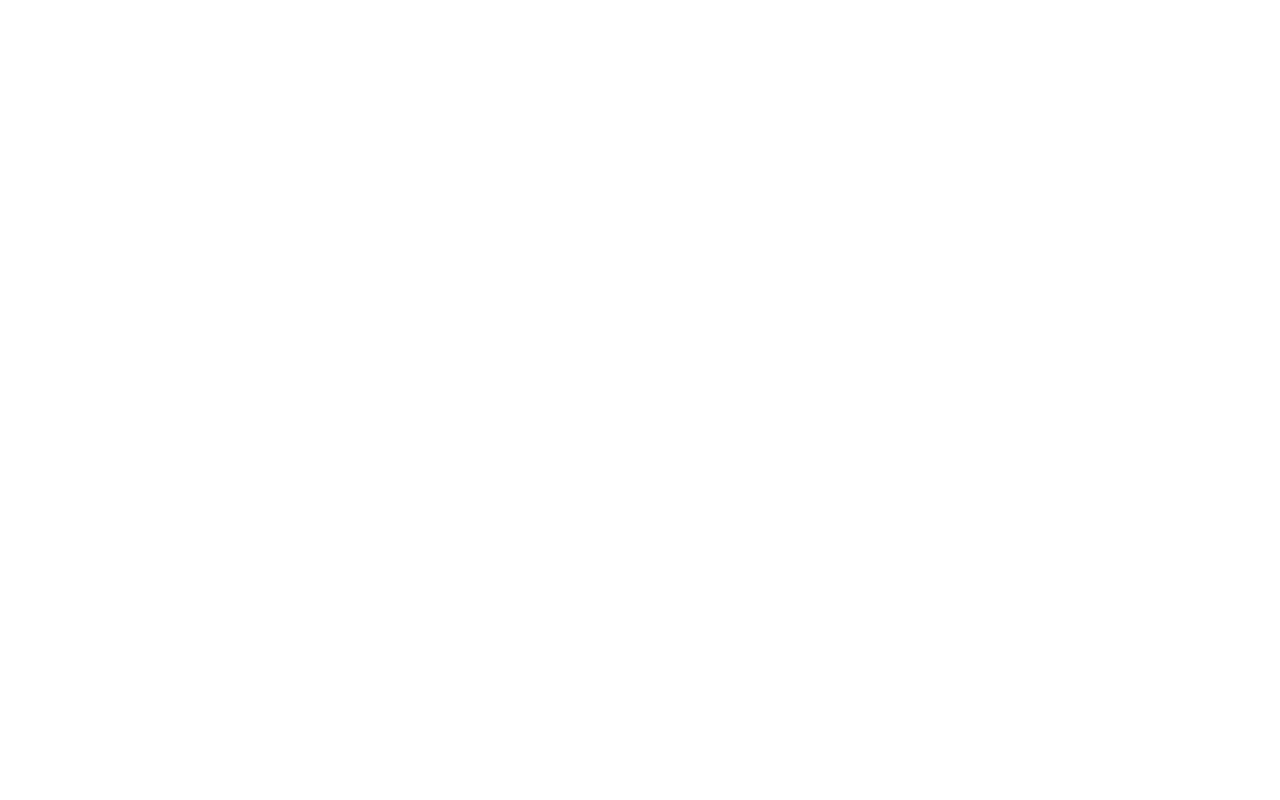
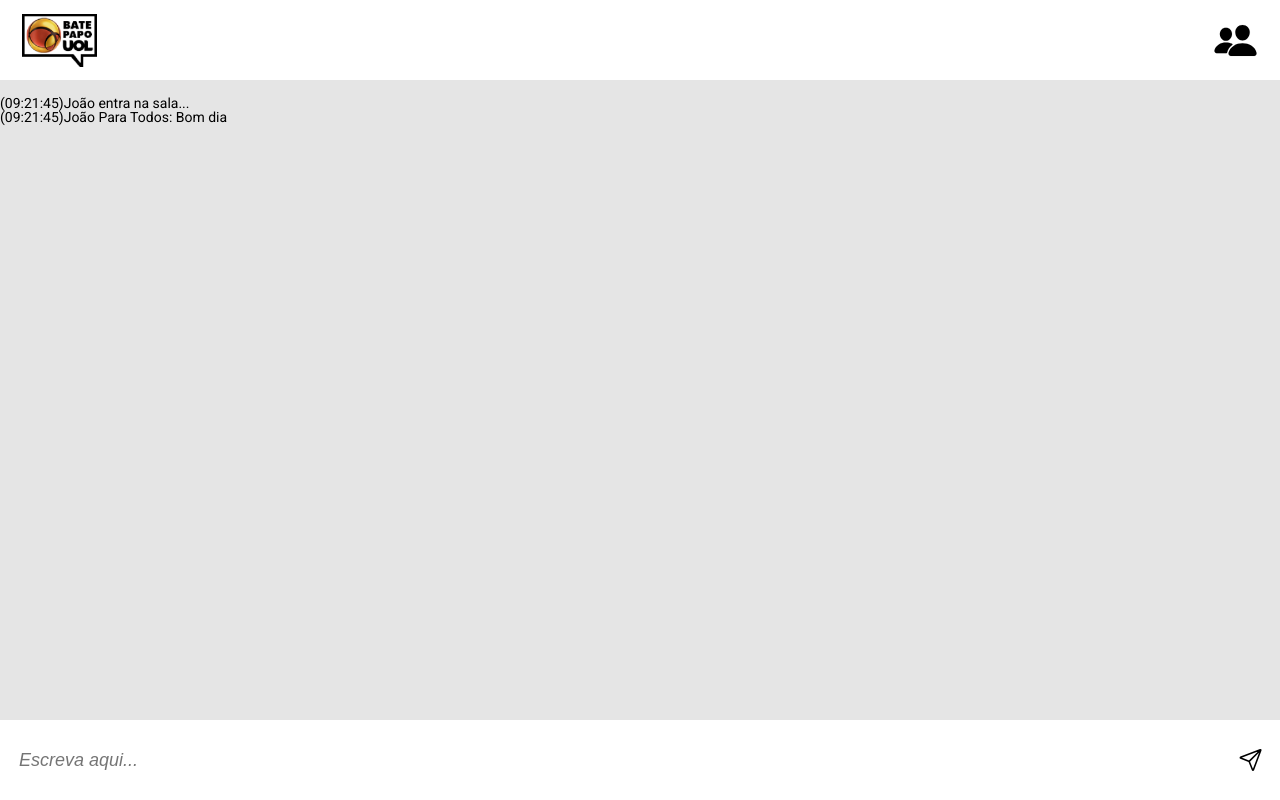
Before and after one commit to Paulo-Piotto/Chat-UOL, a plain HTML site: page index.html in a window 1280 px wide. Drawn offline with nearby package versions, Linux system fonts and the light colour scheme.

Commit message:
header e footer finalizados

```diff
--- a/index.html
+++ b/index.html
@@ -8,10 +8,38 @@
 
     <link rel="stylesheet" href="styles/reset.css">
     <link rel="stylesheet" href="styles/style.css">
+
+    <link rel="preconnect" href="https://fonts.googleapis.com">
+    <link rel="preconnect" href="https://fonts.gstatic.com" crossorigin>
+    <link href="https://fonts.googleapis.com/css2?family=Roboto:wght@400;700&display=swap" rel="stylesheet">
 </head>
 <body>
+    <header>
+        <img src="./assets/logo 2.jpg">
+        <ion-icon name="people"></ion-icon>
+    </header>
+
+    <main>
+        <div class="container">
+            <p><span class="hora">(09:21:45)</span><span class="usuario">João</span> entra na sala...</p>
+        </div>
+        <div class="container">
+            <p><span class="hora">(09:21:45)</span><span class="usuario">João</span> Para <span class="destinatario">Todos</span>: Bom dia</p>
+        </div>
+    </main>
 
 
+
+
+    <footer>
+        <input type="text" placeholder="Escreva aqui...">
+        <ion-icon name="paper-plane-outline"></ion-icon>
+    </footer>
+
+
+
+    <script type="module" src="https://unpkg.com/ionicons@5.5.2/dist/ionicons/ionicons.esm.js"></script>
+    <script nomodule src="https://unpkg.com/ionicons@5.5.2/dist/ionicons/ionicons.js"></script>
     <script src="script.js"></script>
 </body>
 </html>
--- a/styles/style.css
+++ b/styles/style.css
@@ -0,0 +1,56 @@
+*{
+    box-sizing: border-box;
+}
+
+body{
+    background-color: #e5e5e5;
+    font-family: 'Roboto', sans-serif;
+}
+
+header{
+    background-color: white;
+    position: fixed;
+    top: 0;
+    left: 0;
+    width: 100vw;
+    height: 80px;
+    display: flex;
+    justify-content: space-between;
+    align-items: center;
+    font-size: 45px;
+    padding: 0 22px 0 22px;
+}
+
+header img{
+    width: 75px;
+    height: 53px;
+}
+
+
+footer{
+    background-color: white;
+    position: fixed;
+    bottom: 0;
+    left: 0;
+    width: 100vw;
+    height: 80px;
+    display: flex;
+    justify-content: space-between;
+    align-items: center;
+    padding: 0 17px 0 17px;
+    font-size: 26px;
+}
+
+footer input{
+    height: 80%;
+    width: 100%;
+    margin-right: 15px;
+    border: none;
+    font-style: italic;
+    font-size: 18px;
+}
+
+main{
+    margin-top: 96px;
+    font-size: 14px;
+}
```
